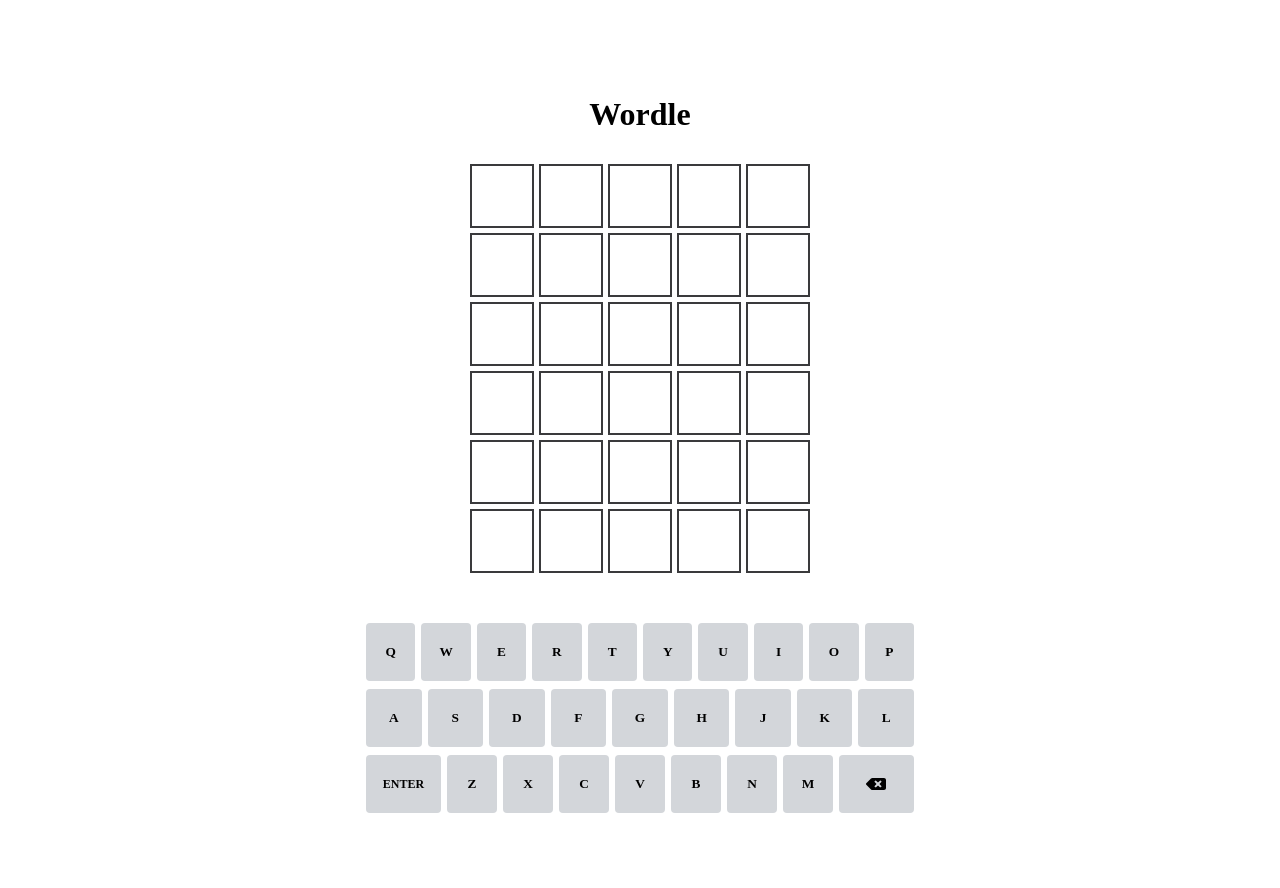
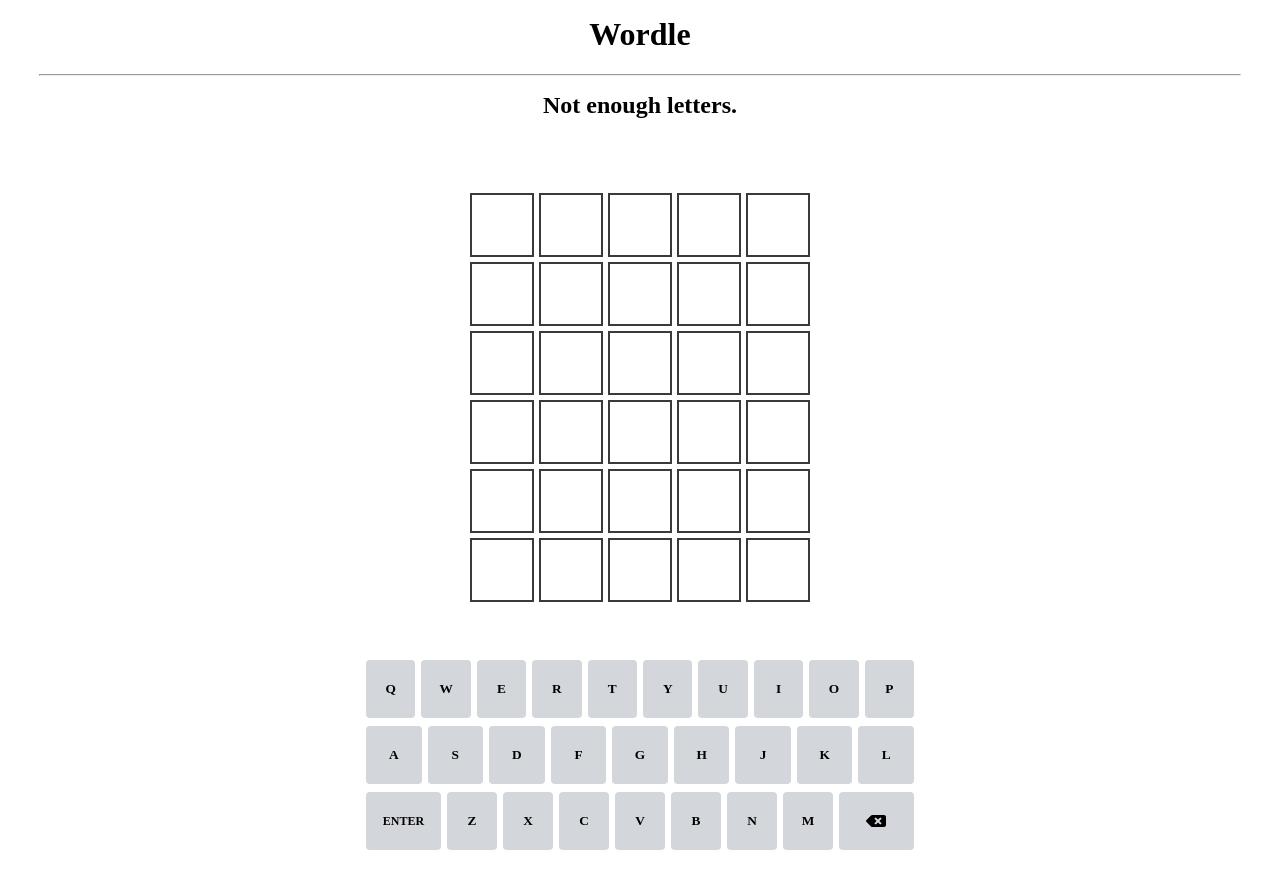
Before and after one commit to R41Ryan/TxtHub, a React (Create React App) app in the folder frontend/: page /wordle in a window 1280 px wide. Both pictures are taken after a click on the button "ENTER". Shown: the top 888 px of the page. Before the commit the page ends 821 px from the top, so only its background shows below. Built offline with nearby package versions, Linux system fonts and the light colour scheme; the HTML template or start-up script is replaced by a standard one.

Commit message:
Adding errors for wrong word and word that is too short, There should be a more fluid way to do it

```diff
--- a/frontend/src/components/Wordle.jsx
+++ b/frontend/src/components/Wordle.jsx
@@ -1,13 +1,22 @@
 import './Wordle.scss';
-import React from 'react';
+import React, {useState} from 'react';
 import {FaBackspace} from 'react-icons/fa';
 import axios from "axios";
 
+
+var guessPosition = 0;
+var currentWord = [];
+var guessedWords = [];
+
+
 function Wordle(){
 
-    var currentWord = [];
-    var guessedWords = [];
-    var guessPosition = 0;
+
+
+
+    const [notEnoughLetters, setNotEnoughLetters] = useState(false);
+    const [notWord, setNotWord] = useState(false);
+
 
     //answer should be set to a word from the word list
     let answer = 'ready';
@@ -23,10 +32,12 @@
 
     function addLetter(a)
     {
-
+        setNotEnoughLetters(false);
+        setNotWord(false);
         if(currentWord.length > 4){
             return;
         }
+
         currentWord.push(a);
         const box = document.getElementById(guessPosition);
         box.textContent = a;
@@ -35,6 +46,8 @@
     }
 
     function removeLetter(){
+        setNotEnoughLetters(false);
+        setNotWord(false);
         if(guessPosition <= guessedWords.length * 5){
             return;
         }
@@ -48,9 +61,11 @@
     }
 
     function addWord(){
-
+        setNotEnoughLetters(false);
+        setNotWord(false);
         //Make function to check that the word is a real word
-
+        //If entered letters arent a real word use nexxt line
+        //setNotWord(True);
         /*let request = 'http://localhost:8082/wordle/api/v1/testword/' + currentWord.join("")
         let test
         console.log(request)
@@ -65,11 +80,12 @@
             return;
         }*/
 
+        if(currentWord.length < 5){
 
-        if(currentWord.length < 5){
-            //Give an error
+            setNotEnoughLetters(true);
             return;
         }
+
         const map = new Map();
         const duplicates = [];
         var str ="";
@@ -144,6 +160,10 @@
     return(
         <div>
             <h1 className="game-name">Wordle</h1>
+            <hr/>
+
+            {notEnoughLetters && <h2 className="game-name" id='let'>Not enough letters.</h2>}
+            {notWord && <h2 className="game-name">Not in word lsit.</h2>}
 
             <div id='board-container'>
             <div id='board'>
--- a/frontend/src/components/Wordle.scss
+++ b/frontend/src/components/Wordle.scss
@@ -1,7 +1,9 @@
 .game-name{
-    margin-top: 12vh;
+    margin-top: 2vh;
+
     text-align:center;
 }
+
 
 #board-container {
   display: flex;
@@ -9,6 +11,7 @@
   align-items: center;
   flex-grow: 1;
   overflow: hidden;
+  margin-top: 8vh;
 }
 
 #board {
@@ -45,8 +48,9 @@
     margin: 0 8px;
     user-select: none;
     width: 14.5cm;
-    margin-left: calc(50% - 7.25cm);
+    max-width: 90vw;
     margin-top: 40px;
+    margin: 3rem auto;
   }
 
   .row {
@@ -105,3 +109,17 @@
   .two {
     flex: 2;
   }
+
+@media screen and (max-height: 750px){
+  .square {
+    min-width: 50px;
+    min-height: 50px;
+    font-size: 35px;
+
+  }
+
+  #keyboard {
+    margin-top: 10px;
+
+  }
+}
```
